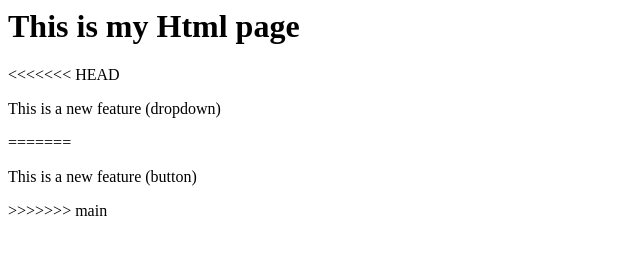
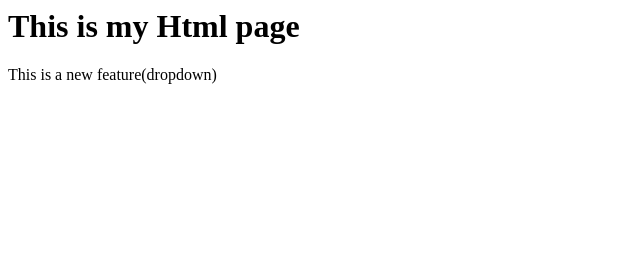
Before and after one commit to rajlaxmi-moharana/LocalRepo, a plain HTML site: page index.html in a window 1280 px wide. Shown: the whole page, without its empty margins (0-640 px from the left). Drawn offline with Linux system fonts and the light colour scheme.

Commit message:
Add dropdown

```diff
--- a/index.html
+++ b/index.html
@@ -1,6 +1,2 @@
 <h1>This is my Html page</h1>
-<<<<<<< HEAD
-<p>This is a new feature (dropdown)</p>
-=======
-<p>This is a new feature (button) </p>
->>>>>>> main
+<p>This is a new feature(dropdown)</p>
```
